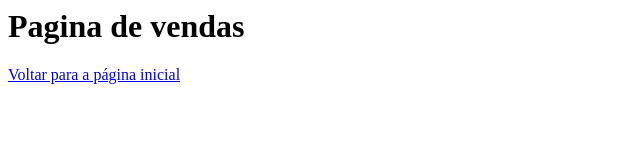
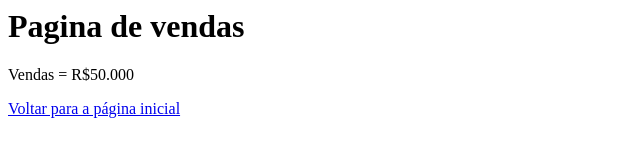
Before and after one commit to pedrojmduarte/aulagithub, a plain HTML site: page vendas.html in a window 1280 px wide. Shown: the whole page, without its empty margins (0-640 px from the left). Drawn offline with Linux system fonts and the light colour scheme.

Commit message:
acrescentado valor da venda

```diff
--- a/vendas.html
+++ b/vendas.html
@@ -9,6 +9,7 @@
 </head>
 <body>
     <h1>Pagina de vendas</h1>
+    <p>Vendas = R$50.000</p>
     <a href="index.html">Voltar para a página inicial</a>
 </body>
 </html>
```
